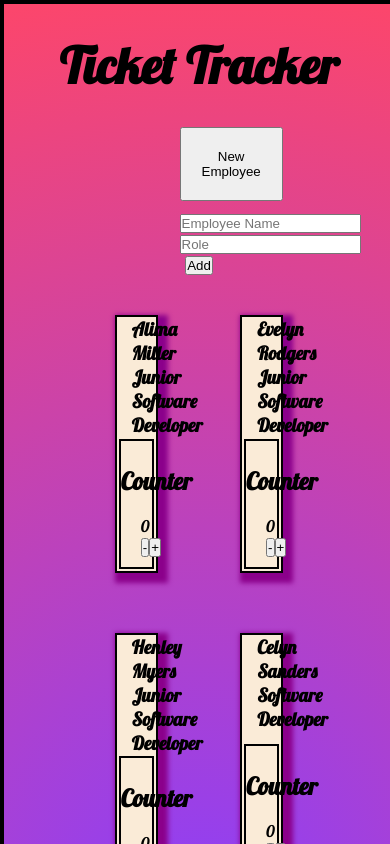
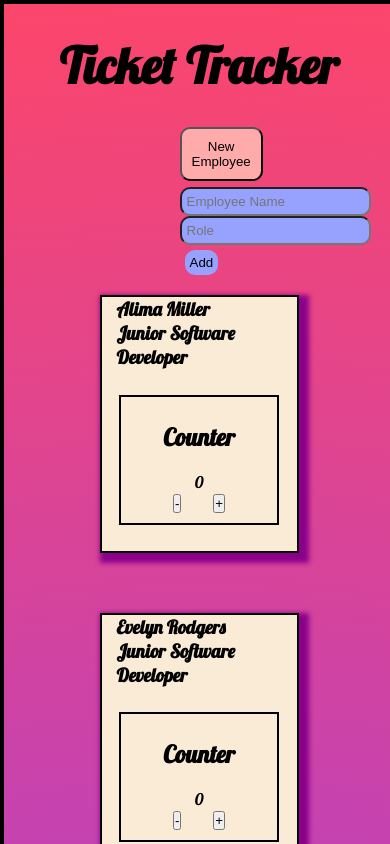
Before and after one commit to BrookeVerse/react-ticket-tracker, a React (Create React App) app: page / in a window 390 px wide. Both pictures are taken after a click on the button "New Employee". Shown: the top 844 px of the page. Built offline with nearby package versions, Linux system fonts and the light colour scheme.

Commit message:
function changed so that it can map a new employee

```diff
--- a/src/App.jsx
+++ b/src/App.jsx
@@ -2,7 +2,34 @@ import "./App.scss";
 import Heading from "./components/Heading/Heading";
 import TrackerContainer from "./components/TrackerContainer/TrackerContainer";
 import FormButton from "./components/FormButton/FormButton";
+import employeeArr from "./assets/data/employee"
+import React, { useState } from "react";
 function App() {
+  const [name, setName] = useState("");
+  const [role, setRole] = useState("");
+  const [employees, setEmployee] = useState ([...employeeArr]);
+
+  //Form Props
+  const handleFullName = (event) => {
+    setName(event.target.value);
+    console.log(name);
+  };
+
+  const handleRole = (event) => {
+    setRole(event.target.value);
+  };
+
+
+
+  const handleSubmit = (event) => {
+    event.preventDefault();
+    const name = event.target[0].value
+    const role = event.target[1].value
+    setEmployee(employees.concat([{
+      name: name,
+      role: role
+    }]))
+  };
 
   return (
     <div className="app">
@@ -10,10 +37,10 @@ function App() {
         <Heading />
       </div>
       <div>
-        <FormButton  />
+        <FormButton handleRole={handleRole} handleFullName={handleFullName} handleSubmit={handleSubmit}/>
       </div>
       <div className="trackerContainer">
-        <TrackerContainer />
+        <TrackerContainer employees={employees}/>
       </div>
     </div>
   );
--- a/src/App.scss
+++ b/src/App.scss
@@ -4,12 +4,10 @@
 $primaryFont: Lobster, comic, serif;
 
 .app {
-  margin: auto;
   height: 100vh;
   width: 100vw;
   border: 4px solid black;
   font-family: $primaryFont;
-  background: rgb(138, 63, 251);
   background: radial-gradient(circle, rgba(138, 63, 251, 1) 0%, rgba(252, 70, 107, 1) 100%);
 }
 
--- a/src/components/CounterContainer/CounterContainer.scss
+++ b/src/components/CounterContainer/CounterContainer.scss
@@ -11,3 +11,21 @@
     margin-top: 25px;
   }
 }
+
+@media screen and (max-width: 1024px) {
+  .counterContainer {
+      width: 20vw;
+  }
+}
+
+@media screen and (max-width: 768px) {
+  .counterContainer{
+    width: 20vw;
+  }
+}
+
+@media screen and (max-width: 425px) {
+  .counterContainer {
+      width: 40vw;
+  }
+}
--- a/src/components/Form/Form.jsx
+++ b/src/components/Form/Form.jsx
@@ -5,9 +5,11 @@ const Form = ({ handleFullName, handleRole, handleSubmit }) => {
   return (
     <div className="formsContainer">
       <form onSubmit={handleSubmit}>
-        <input onChange={handleFullName} placeholder="Employee Name" name="name" />
-        <input onChange={handleRole} placeholder="Role" name="role" />
-        <button>Add</button>
+        <div className="formsContainer__inputContainer">
+          <input onChange={handleFullName} placeholder="Employee Name" name="name" className="formsContainer__input"/>
+          <input onChange={handleRole} placeholder="Role" name="role" className="formsContainer__input"/>
+        </div>
+        <button className="formsContainer__button">Add</button>
       </form>
       <div></div>
     </div>
--- a/src/components/Form/Form.scss
+++ b/src/components/Form/Form.scss
@@ -8,4 +8,28 @@
     width: 10vw;
     height: 10vh;
 
+    &__input {
+        padding: 5px;
+        background: #97A2FF;
+        border-radius: 10px;
+    }
+    &__button {
+        padding: 5px;
+        margin: 5px;
+        background: #97A2FF;
+        border-radius: 10px;
+        border: none;
+    }
+    &__inputContainer {
+        margin-top: 20px;
+        align-items: center;
+    }
 }
+
+@media screen and (min-width: 1024px) {
+    .formsContainer{
+        &__inputContainer{
+            margin-right: 40px;
+        }
+    }
+  }
--- a/src/components/FormButton/FormButton.jsx
+++ b/src/components/FormButton/FormButton.jsx
@@ -1,35 +1,7 @@
 import React, { useState } from "react";
 import Form from "../Form/Form";
 import "./FormButton.scss";
-const FormButton = () => {
-  const [name, setName] = useState("");
-  const [role, setRole] = useState("");
-  const [employee, setEmployee] = useState ("");
-  const handleFullName = (event) => {
-    setName(event.target.value);
-    console.log(name);
-  };
-
-  const handleRole = (event) => {
-    setRole(event.target.value);
-  };
-
-  const createEmployee = () => {
-    const employee = {};
-    employee.name = name;
-    employee.role = role;
-    setEmployee(employee)
-  };
-
-  const handleSubmit = (event) => {
-    event.preventDefault();
-    createEmployee();
-    return employee
-  };
-
-  console.log(name);
-  console.log(role);
-  console.log(employee);
+const FormButton = ({handleRole, handleFullName, handleSubmit}) => {
 
   const [showForm, setShowForm] = useState(false);
 
--- a/src/components/FormButton/FormButton.scss
+++ b/src/components/FormButton/FormButton.scss
@@ -6,6 +6,7 @@
     text-align: center;
 }
 .formButton__button {
-    padding: 20px;
-
+    padding: 10px;
+    border-radius: 10px;
+    background: #FFABAB;
 }
--- a/src/components/TrackerCard/TrackerCard.scss
+++ b/src/components/TrackerCard/TrackerCard.scss
@@ -13,3 +13,15 @@
         margin-left: 15px;
     }
 }
+
+@media screen and (max-width: 1024px) {
+    .trackerCard {
+        width: 30vw;
+    }
+}
+
+@media screen and (max-width: 425px) {
+    .trackerCard {
+        width: 50vw;
+    }
+}
--- a/src/components/TrackerContainer/TrackerContainer.jsx
+++ b/src/components/TrackerContainer/TrackerContainer.jsx
@@ -1,11 +1,10 @@
 import React from "react";
 import "./TrackerContainer.scss";
 import TrackerCard from "../TrackerCard/TrackerCard";
-import employees from "../../assets/data/employee";
 
-const TrackerContainer = () => {
-  const employeeCards = employees.map((employee) => {
-    return <TrackerCard key={employee.id} name={employee.name} role={employee.role} />;
+const TrackerContainer = ({employees}) => {
+  const employeeCards = employees.map((employee, index) => {
+    return <TrackerCard key={index} name={employee.name} role={employee.role} />;
   });
   return <div className="tracker">{employeeCards}</div>;
 };
--- a/src/components/TrackerContainer/TrackerContainer.scss
+++ b/src/components/TrackerContainer/TrackerContainer.scss
@@ -6,4 +6,5 @@
    flex-wrap: wrap;
    margin: auto;
    width: 70vw;
+   height: fit-content;
 }
```
